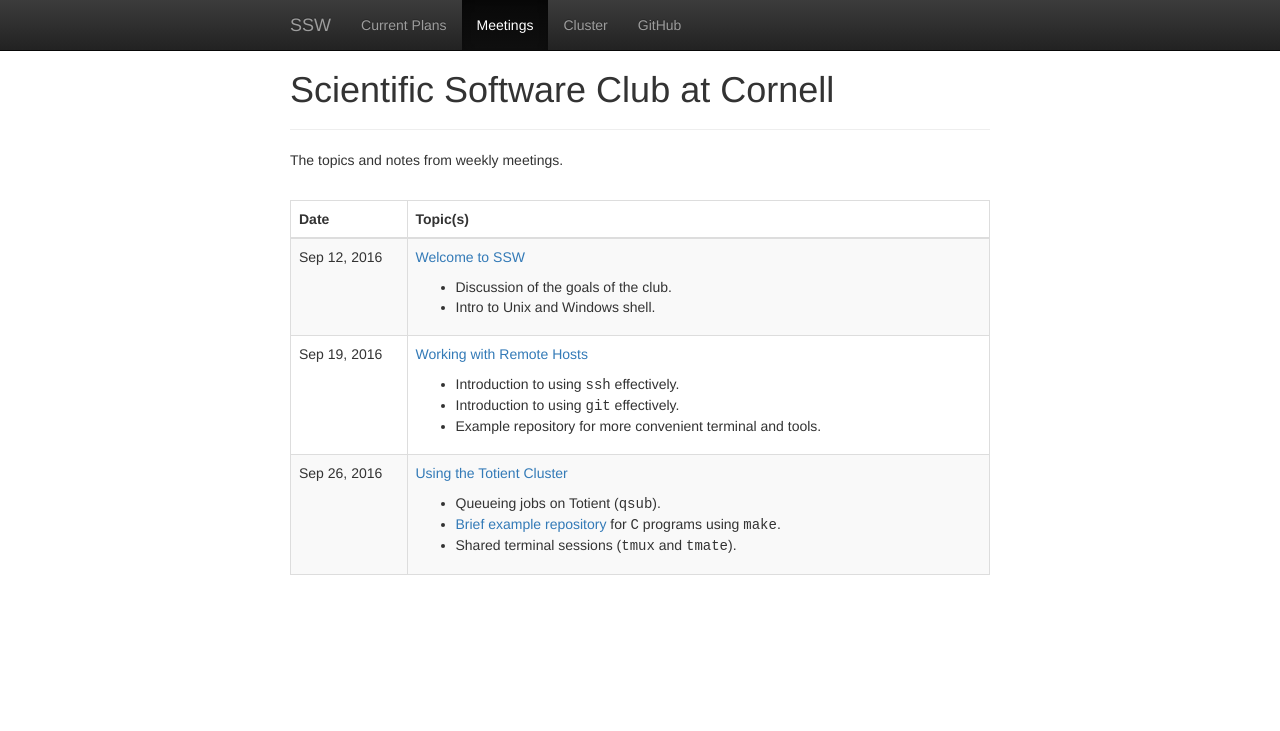
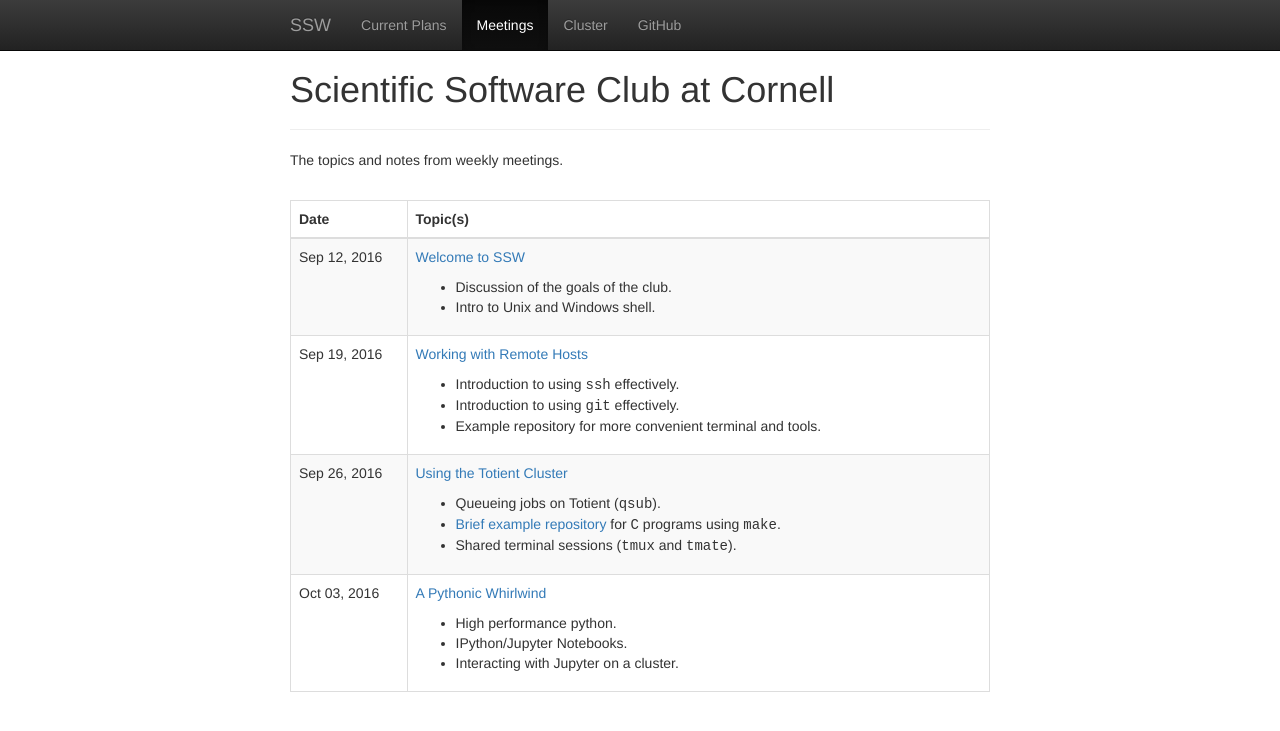
Before and after one commit to cornell-ssw/cornell-ssw.github.io, a Jekyll site: the page built from meetings.html, in a window 1280 px wide. Shown: the top 731 px of the page. Built offline with Jekyll 4.4.1, drawn with Linux system fonts in a browser that asks for light colours; nearby versions of some CDN libraries; some of the changed lines change nothing that is shown.

Commit message:
adding preliminary meeting notes

```diff
--- a/_data/meetings.yml
+++ b/_data/meetings.yml
@@ -1,4 +1,3 @@
-################################################################################
 # Week 1
 ################################################################################
 -
@@ -7,7 +6,6 @@
   brief:
     - Discussion of the goals of the club.
     - Intro to Unix and Windows shell.
-################################################################################
 # Week 2
 ################################################################################
 -
@@ -17,7 +15,6 @@
     - Introduction to using <tt>ssh</tt> effectively.
     - Introduction to using <tt>git</tt> effectively.
     - Example repository for more convenient terminal and tools.
-################################################################################
 # Week 3
 ################################################################################
 -
@@ -28,3 +25,12 @@
     - <a href="https://github.com/cornell-ssw/Totient-Demo" target="_blank">Brief example repository</a>
       for <tt>C</tt> programs using <tt>make</tt>.
     - Shared terminal sessions (<tt>tmux</tt> and <tt>tmate</tt>).
+# Week 4
+################################################################################
+-
+  date: 2016-10-03
+  info: <a href="/meetings/2016-10-03">A Pythonic Whirlwind</a>
+  brief:
+    - High performance python.
+    - IPython/Jupyter Notebooks.
+    - Interacting with Jupyter on a cluster.
--- /dev/null
+++ b/meetings/2016-10-03.md
@@ -0,0 +1,31 @@
+---
+title: A Pythonic Whirlwind
+layout: post
+speakers:
+  - speaker:
+    name: David Bindel
+    affil: Cornell University
+    url: http://www.cs.cornell.edu/~bindel/
+---
+
+# Overview
+--------------------------------------------------------------------------------
+- [A Pythonic Whirlwind](#a-pythonic-whirlwind)
+    - High performance python.
+    - IPython/Jupyter Notebooks.
+    - Interacting with Jupyter on a cluster.
+
+# A Pythonic Whirlwind
+--------------------------------------------------------------------------------
+
+Presentation courtesy of David Bindel.
+
+*Abstract*: _Python caught on as a language for steering computational science
+applications long before it enjoyed its current mainstream popularity. Today,
+Python has a mature ecosystem of tools for writing and interacting with
+high-performance codes, and IPython/Jupyter notebooks are an increasingly common
+method of developing and documenting analyses.  In this talk, we will discuss
+Python for computational science, including some of the standard scientific
+software packages available in Python.  We will also show off the Jupyter
+notebook, including a demonstration of how to use Jupyter to interact with
+parallel jobs run on a cluster._
```
